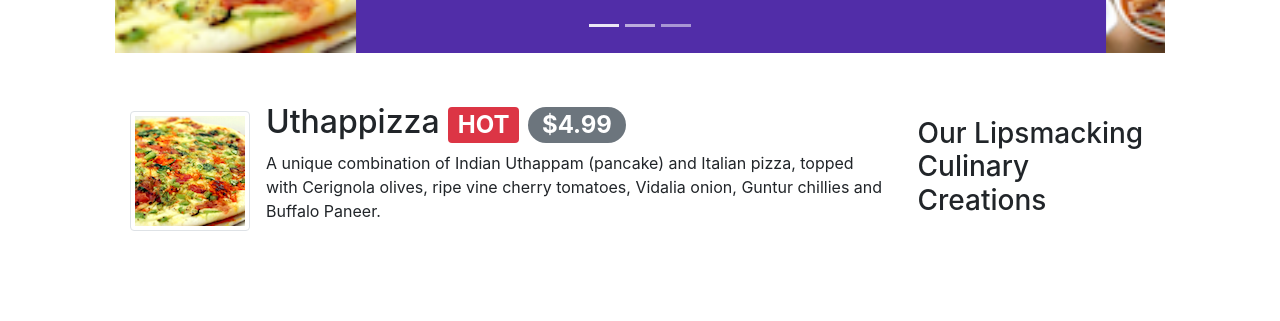
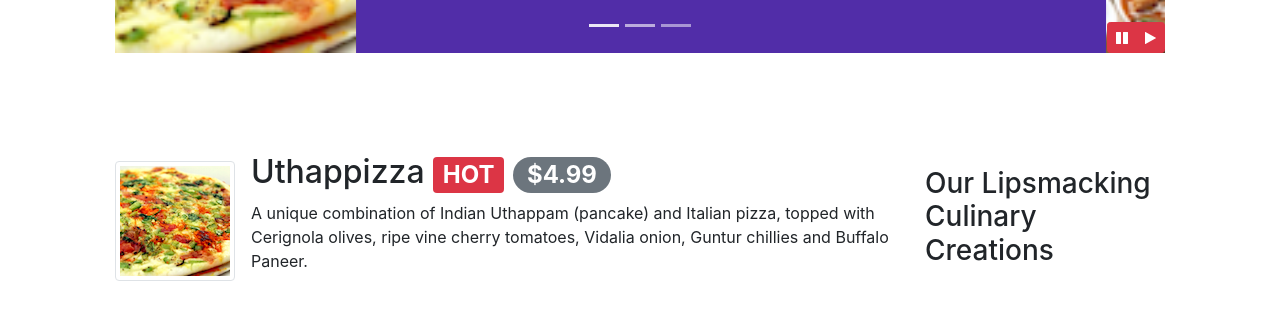
Before and after one commit to gowthamsjp/Learning_Bootstrap, a website: page conFusion/index.html in a window 1280 px wide. Shown: the part 631-952 px from the top of the page. Drawn offline with nearby package versions, Linux system fonts and the light colour scheme.

Commit message:
BootStrap jQuery

```diff
--- a/conFusion/css/styles.css
+++ b/conFusion/css/styles.css
@@ -41,3 +41,9 @@ body{
     left: 0;
     min-height: 300px;
 }
+#carouselButton {
+    right:0px;
+    position: absolute;
+    bottom: 0px;
+    z-index: 1;
+}
--- a/conFusion/index.html
+++ b/conFusion/index.html
@@ -156,7 +156,7 @@
                             <label for="telnum" class="col-12 col-md-2 col-form-label">Section</label>
                             <div class="col-5 col-md-10">
                                 <div class="btn-group" role="group">
-                                    <button type="submit" class="btn btn-success">Non-Smoking</button>
+                                    <button type="submit" class="btn btn-success active">Non-Smoking</button>
                                     <button type="submit" class="btn btn-danger">Smoking</button>
                                 </div>
                             </div>
@@ -221,7 +221,7 @@
                                     creating mouthwatering Indo-Italian fusion experiences.</p>
                                 </div>
 
-                        </di    v>
+                        </div>
                     </div>
                     <ol class="carousel-indicators">
                         <li data-target="#mycarousel" data-slide-to="0" class="active"></li>
@@ -234,8 +234,18 @@
                     <a class="carousel-control-next" href="#mycarousel" role="button" data-slide="next">
                         <span class="carousel-control-next-icon"></span>
                     </a>
+                    <div class="btn-group" id="carouselButton">
+                        <button class="btn btn-danger btn-sm" id="carousel-pause">
+                            <span class="fa fa-pause"></span>
+                        </button>
+                        <button class="btn btn-danger btn-sm" id="carousel-play">
+                            <span class="fa fa-play"></span>
+                        </button>
+                    </div>
+
                 </div>
              </div>
+
         </div>
 
         <div class="row row-content align-items-center">
@@ -353,7 +363,7 @@
                     <label for="telnum" class="col-12 col-md-2 col-form-label">Section</label>
                     <div class="col-5 col-md-10">
                         <div class="btn-group" role="group">
-                            <button type="submit" class="btn btn-success">Non-Smoking</button>
+                            <button type="submit" class="btn btn-success active">Non-Smoking</button>
                             <button type="submit" class="btn btn-danger">Smoking</button>
                         </div>
                     </div>
@@ -423,5 +433,16 @@
     <script src="node_modules/jquery/dist/jquery.slim.min.js"></script>
     <script src="node_modules/popper.js/dist/umd/popper.min.js"></script>
     <script src="node_modules/bootstrap/dist/js/bootstrap.min.js"></script>
+    <script>
+        $(document).ready(function(){
+            $("#mycarousel").carousel( { interval: 2000 } );
+            $("#carousel-pause").click(function(){
+                $("#mycarousel").carousel('pause');
+            });
+            $("#carousel-play").click(function(){
+                $("#mycarousel").carousel('cycle');
+            });
+        });
+    </script>
 </body>
 </html>
```
